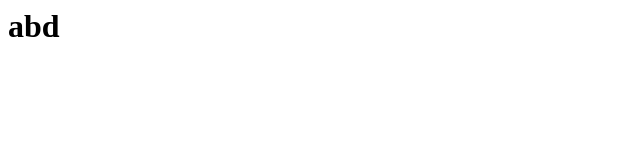
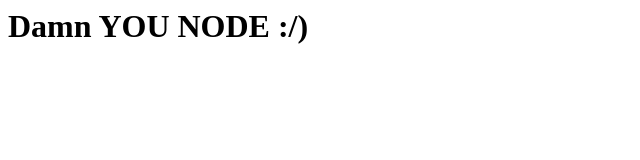
Before and after one commit to SupervisionT/gsg-node, a website: page index.html in a window 1280 px wide. Shown: the whole page, without its empty margins (0-640 px from the left). Drawn offline with Linux system fonts and the light colour scheme.

Commit message:
node server test

```diff
--- a/index.html
+++ b/index.html
@@ -1 +1 @@
-<h1>abd</h1>
+<h1>Damn YOU NODE :/)</h1>
```
